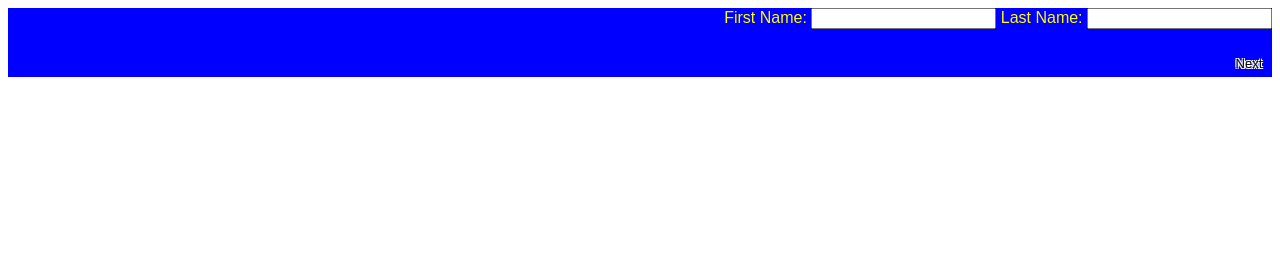
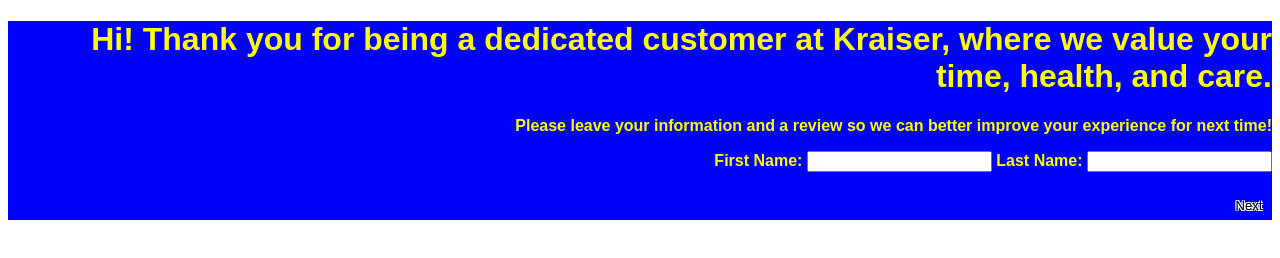
Before and after one commit to himayatazizi/KraiserInsurance, a plain HTML site: page index.html in a window 1280 px wide. Drawn offline with Linux system fonts and the light colour scheme.

Commit message:
fixed color for page 1

```diff
--- a/index.html
+++ b/index.html
@@ -131,17 +131,21 @@
 <body>
 <form id="multi-page-form">
 <!-- Page 1 -->
-<div class="form-page active" id="page1">
-<label for="first-name">First Name:</label>
+<div class="form-page active" id="page1" style="background-color: blue; color: yellow;">
+    <h1><strong>Hi! Thank you for being a dedicated customer at Kraiser, where we value your time, health, and care.</strong></h1>
+    <p><strong>Please leave your information and a review so we can better improve your experience for next time!</strong></p>
+
+    <label for="first-name"><strong>First Name:</strong></label>
     <input type="text" id="first-name" required>
 
-<label for="last-name">Last Name:</label>
+    <label for="last-name"><strong>Last Name:</strong></label>
     <input type="text" id="last-name" required>
 
     <div class="form-buttons">
       <button type="button" onclick="nextPage('page2')" class="next-button">Next</button>
     </div>
   </div>
+
 
 <!-- Page 2 -->
 <div class="form-page" id="page2">
```
Lines whose indentation alone changed are shown as unchanged.
